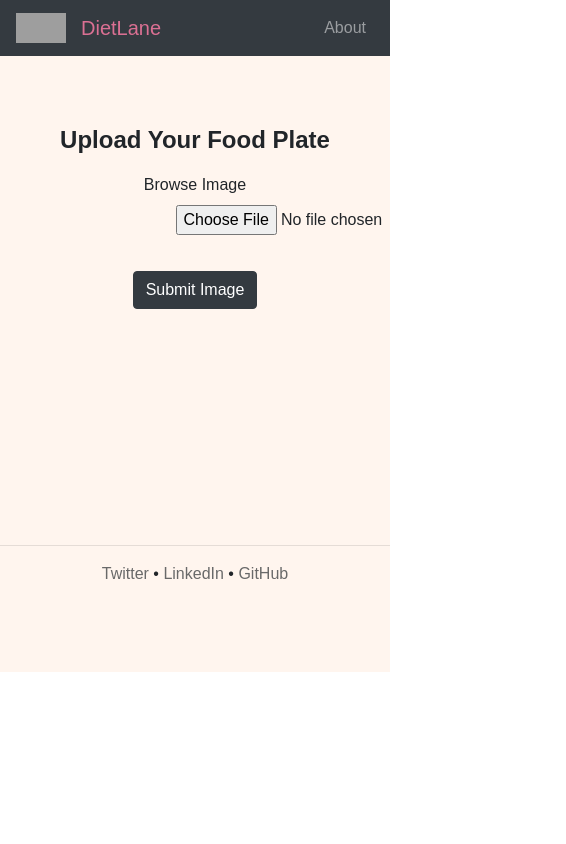
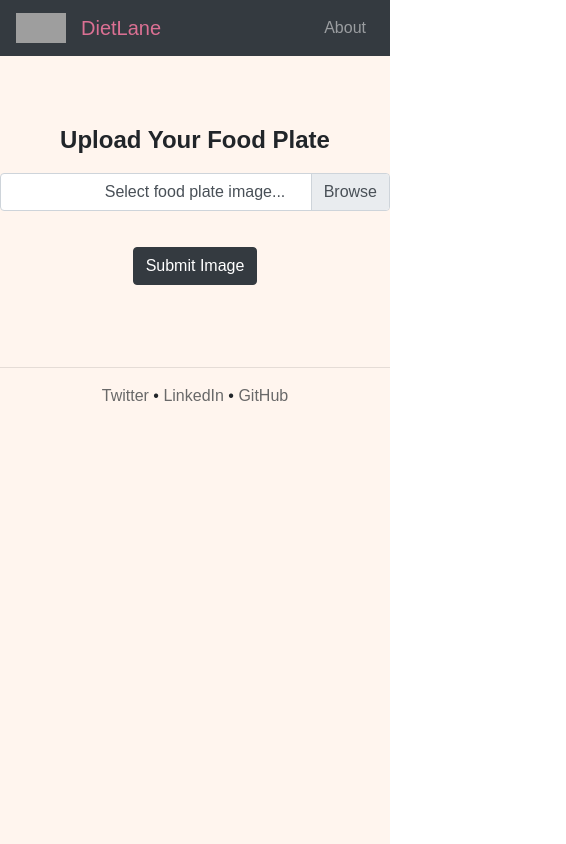
Before and after one commit to fardeenxbaig/dietetics, a React (Create React App) app: page /#/ in a window 390 px wide. Both pictures are taken after a click on the button "Evaluate My Plate". Shown: the whole page, 566 px wide, since content can reach past the window. Built offline with nearby package versions, Linux system fonts and the light colour scheme; grey boxes are pictures that could not be loaded.

Commit message:
Made app responsive using Bootstrap

```diff
--- a/src/App.js
+++ b/src/App.js
@@ -1,4 +1,5 @@
 import "./styles.css";
+import { Container } from "react-bootstrap";
 
 import { Home } from "./pages/HOME";
 import { UserProfile } from "./pages/FORM";
@@ -9,7 +10,7 @@ import { HashRouter, Router, Route, Switch } from "react-router-dom";
 
 export default function App() {
   return (
-    <div className="App">
+    <Container fluid="true" className="App min-vh-100">
       <HashRouter>
         <Router history={history}>
           <Switch>
@@ -22,7 +23,7 @@ export default function App() {
           </Switch>
         </Router>
       </HashRouter>
-    </div>
+    </Container>
   );
 }
 
--- a/src/components/enterimage.js
+++ b/src/components/enterimage.js
@@ -1,4 +1,6 @@
 import React, { useState, useCallback } from "react";
+import { Form, InputGroup } from "react-bootstrap";
+
 import { NutrientOutput } from "./displaynutrients";
 
 export function ImageInput() {
@@ -7,17 +9,17 @@ export function ImageInput() {
 
   const handleClick = useCallback(async () => {
     setState({ clicked: true, file: state.file });
-    /*
+
     let reader = new FileReader();
+    let uploadFile;
     reader.readAsDataURL(state.file);
-    reader.onload = () => {
-      setState({ file: reader.result });
-    };
+    reader.onload = () => (uploadFile = reader.result);
+    //setState({ file: reader.result });   //JSON.stringify(state.file)
 
     const requestOptions = {
       method: "POST",
       headers: { "Content-Type": "application/json" },
-      body: JSON.stringify(state.file)
+      body: JSON.stringify(uploadFile)
     };
 
     const response = await fetch("/uploadimage", requestOptions);
@@ -27,11 +29,10 @@ export function ImageInput() {
       setProfile(data.foodprofile);
       setState({ clicked: true });
     }
-    */
   }, [state.file]);
 
   return (
-    <form>
+    <Form>
       <h4
         style={{
           fontWeight: "bold",
@@ -42,22 +43,21 @@ export function ImageInput() {
         Upload Your Food Plate
       </h4>
 
-      <div className="form-group">
-        <label>Browse Image</label>
-
-        <input
+      {/* <label>Browse Image</label>
+          className="row justify-content-center"
+          className="form-control-file"
+          form-inline col-offset-6 centered */}
+      <Form.Group>
+        <Form.File
+          custom
+          className="col-lg-4"
+          label="Select food plate image..."
           type="file"
-          className="form-control-file"
           onChange={(event) =>
             setState(({ file }) => ({ file: event.target.files[0] }))
           }
-          style={{
-            position: "relative",
-            left: "45%",
-            right: "65%",
-            paddingBottom: "10px"
-          }}
         />
+      </Form.Group>
 
       {/* Check if state.file=true && <Render <img>}*/}
       {Boolean(state.file) && (
@@ -68,20 +68,30 @@ export function ImageInput() {
           height="100"
         />
       )}
-      </div>
 
+      <Form.Group>
         <button
           type="button"
           class="btn btn-dark"
           onClick={handleClick}
-        style={{ marginTop: "10px", marginBottom: "20px" }}
+          style={{ marginTop: "20px" }}
         >
           Submit Image
         </button>
+      </Form.Group>
 
       {/* Check if state.clicked=true && <Render <NutrientOutput> table}*/}
       {state.clicked && <NutrientOutput profile={profile} />}
-    </form>
+    </Form>
   );
 }
 //paddingLeft: "100px"
+
+/*
+          style={{
+            position: "relative",
+            left: "45%",
+            right: "65%",
+            paddingBottom: "10px"
+          }}
+*/
--- a/src/components/food-details.js
+++ b/src/components/food-details.js
@@ -1,4 +1,5 @@
 import React from "react";
+import { Table } from "react-bootstrap";
 
 import calorieData from "./data/calorie-data.js";
 
@@ -22,7 +23,7 @@ export function FoodTable(props) {
   !!props.profile ? (foodData = calorieData) : (foodData = props.profile);
 
   return (
-    <table className="container w-100 table table-hover">
+    <Table responsive className="container w-100 table table-hover">
       <tr class="thead-dark">
         <th>Items in your Plate</th>
         <th>Portion Measure (g)</th>
@@ -44,7 +45,7 @@ export function FoodTable(props) {
           fiber={foodItem.fiber}
         />
       ))}
-    </table>
+    </Table>
   );
 }
 
--- a/src/components/footer.js
+++ b/src/components/footer.js
@@ -3,7 +3,7 @@ import React from "react";
 /* Display Footer */
 export function Footer() {
   return (
-    <footer style={{ paddingTop: "200px", paddingBottom: "70px" }}>
+    <footer style={{ paddingTop: "50px", paddingBottom: "40px" }}>
       <hr />
       <p>
         <a style={{ color: "dimgray" }} href="https://twitter.com/fatimamds99">
--- a/src/components/navbar.js
+++ b/src/components/navbar.js
@@ -7,9 +7,7 @@ import { Navbar, Nav } from "react-bootstrap";
 // import logo from "/public/assets/images/logo.png";
 // src={require("/public/assets/images/logo.png")}
 // <img src="https://banner2.cleanpng.com/20190731/coj/kisspng-fork-icon-fast-food-icon-5d4125521cc0d5.6481897415645504821178.jpg"
-// src="https://uploads.codesandbox.io/uploads/user/1669b0fb-0e56-4898-9ab6-513d9342028d/9R04-Artboard+2_crop.png"
 
-// className="navbar navbar-light bg-light"
 export function Header(props) {
   return (
     <Navbar bg="dark" variant="dark">
```
Lines whose indentation alone changed are shown as unchanged.
